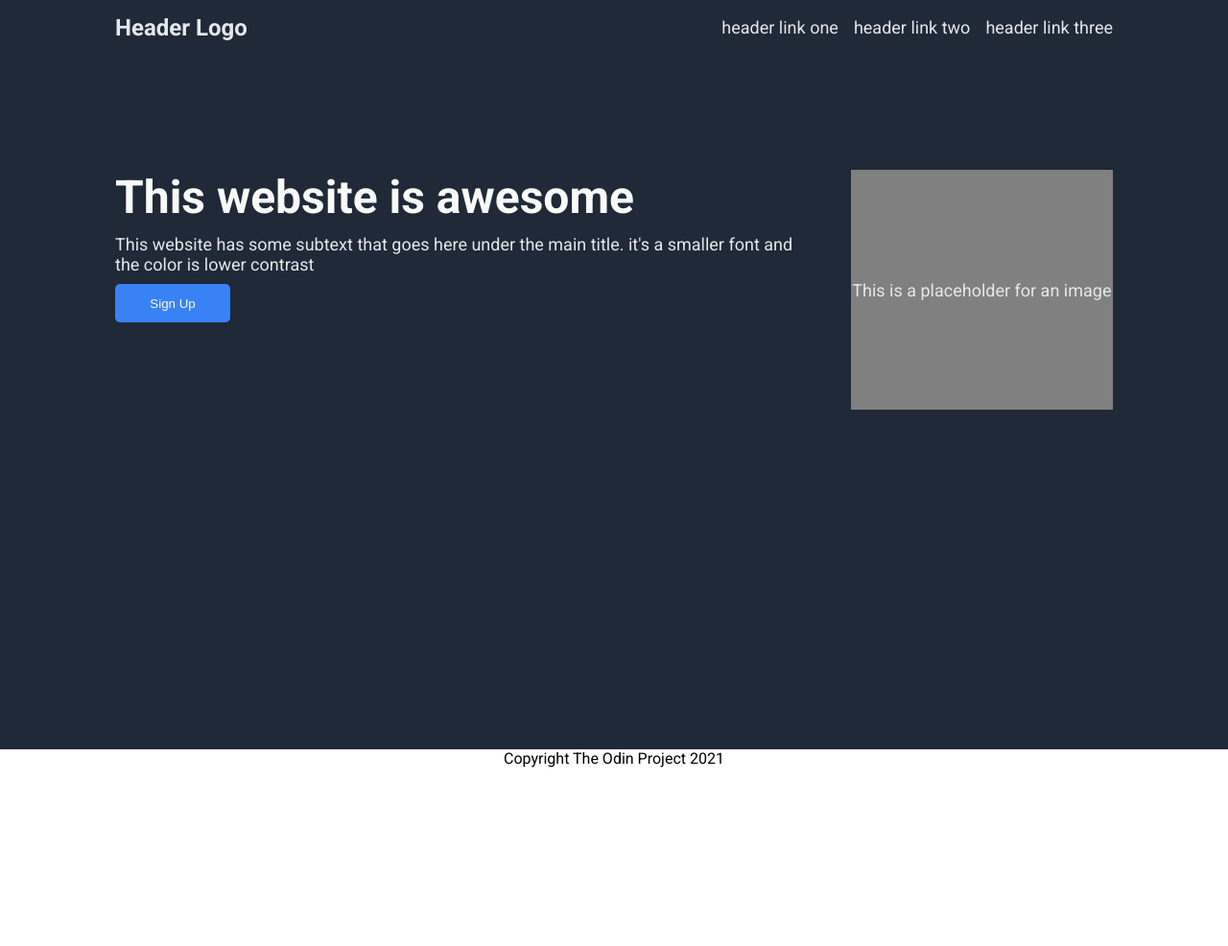
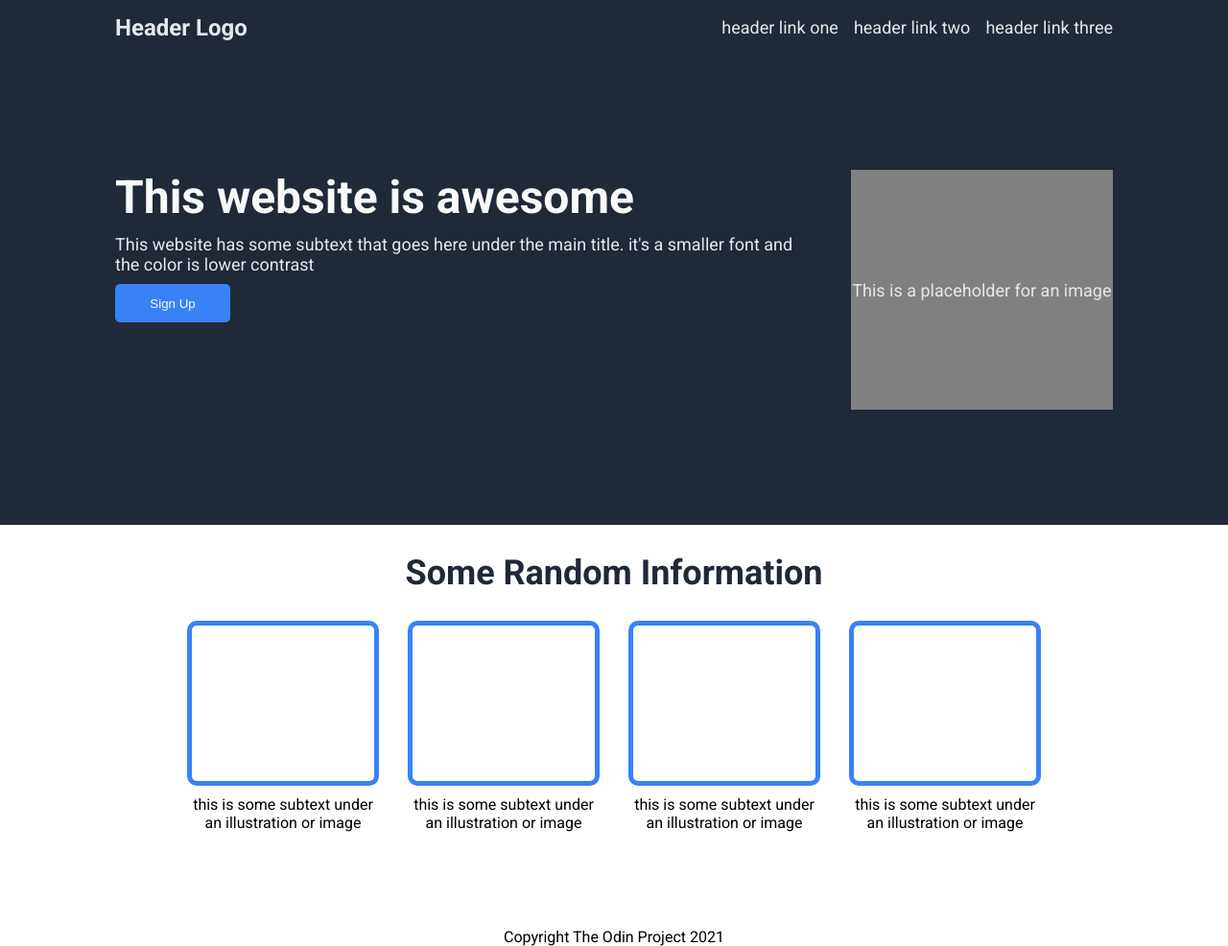
Before and after one commit to Cat2CodeJava/odin-project-landing-page, a plain HTML site: page index.html in a window 1280 px wide. Shown: the whole page at 96% size. Before the commit the page ends 800 px from the top, so only its background shows below. Drawn offline with Linux system fonts and the light colour scheme.

Commit message:
Add Random Information Flexbox

```diff
--- a/index.html
+++ b/index.html
@@ -36,6 +36,45 @@
         </div>
     </div>
 
+    <div class="random-info-container">
+        Some Random Information
+    </div>
+
+    <div class="random-info-cards-container">
+        <div class="card">
+            <div class="square">
+            </div>
+            <div class="card-text">
+                this is some subtext under an illustration or image
+            </div>
+        </div>
+
+        <div class="card">
+            <div class="square">
+            </div>
+            <div class="card-text">
+                this is some subtext under an illustration or image
+            </div>
+        </div>
+
+        <div class="card">
+            <div class="square">
+            </div>
+            <div class="card-text">
+                this is some subtext under an illustration or image
+            </div>
+        </div>
+
+        <div class="card">
+            <div class="square">
+            </div>
+            <div class="card-text">
+                this is some subtext under an illustration or image
+            </div>
+        </div>
+    </div>
+
+
 
     <div class="footer-container">
         Copyright The Odin Project 2021
@@ -43,6 +82,7 @@
 
 
 
+
 </body>
 
 </html>
--- a/styles.css
+++ b/styles.css
@@ -75,6 +75,41 @@ body {
     height: 250px;
 }
 
+.random-info-container {
+    display: flex;
+    justify-content: center;
+    align-items: center;
+    font-size: 36px;
+    color: #1F2937;
+    font-weight: 900;
+    min-width: 100px;
+    min-height: 100px;
+}
+
+.random-info-cards-container {
+    display: flex;
+    align-items: center;
+    justify-content: center;
+    gap: 30px;
+    margin-bottom: 100px;
+}
+
+.card {
+    display: flex;
+    flex-direction: column;
+    width: 200px;
+    height: 220px;
+    gap: 10px;
+    text-align: center;
+}
+
+.square {
+    flex: 1;
+    border: 5px solid #3882F6;
+    border-radius: 10px;
+}
+
+
 
 
 .footer-container {
```
